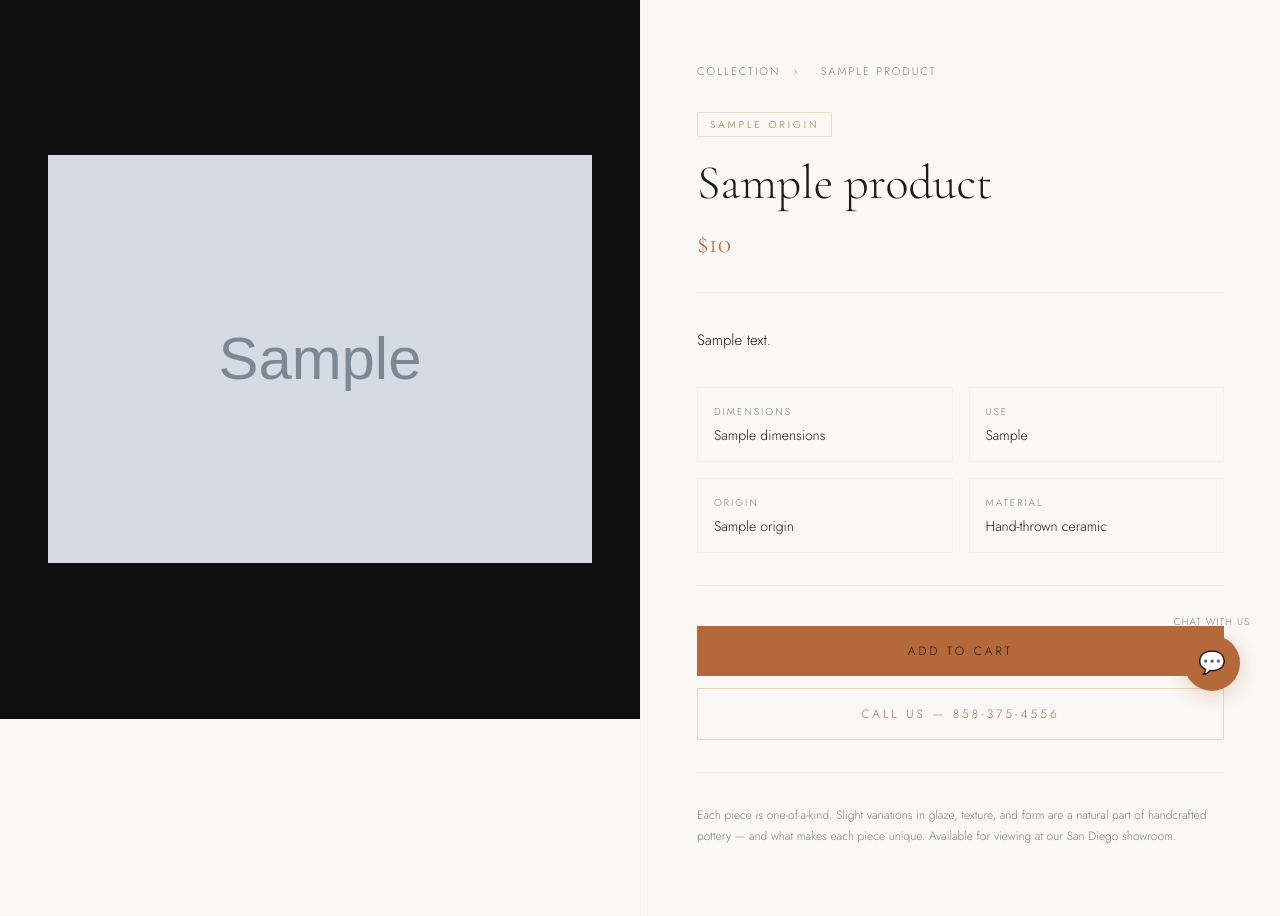
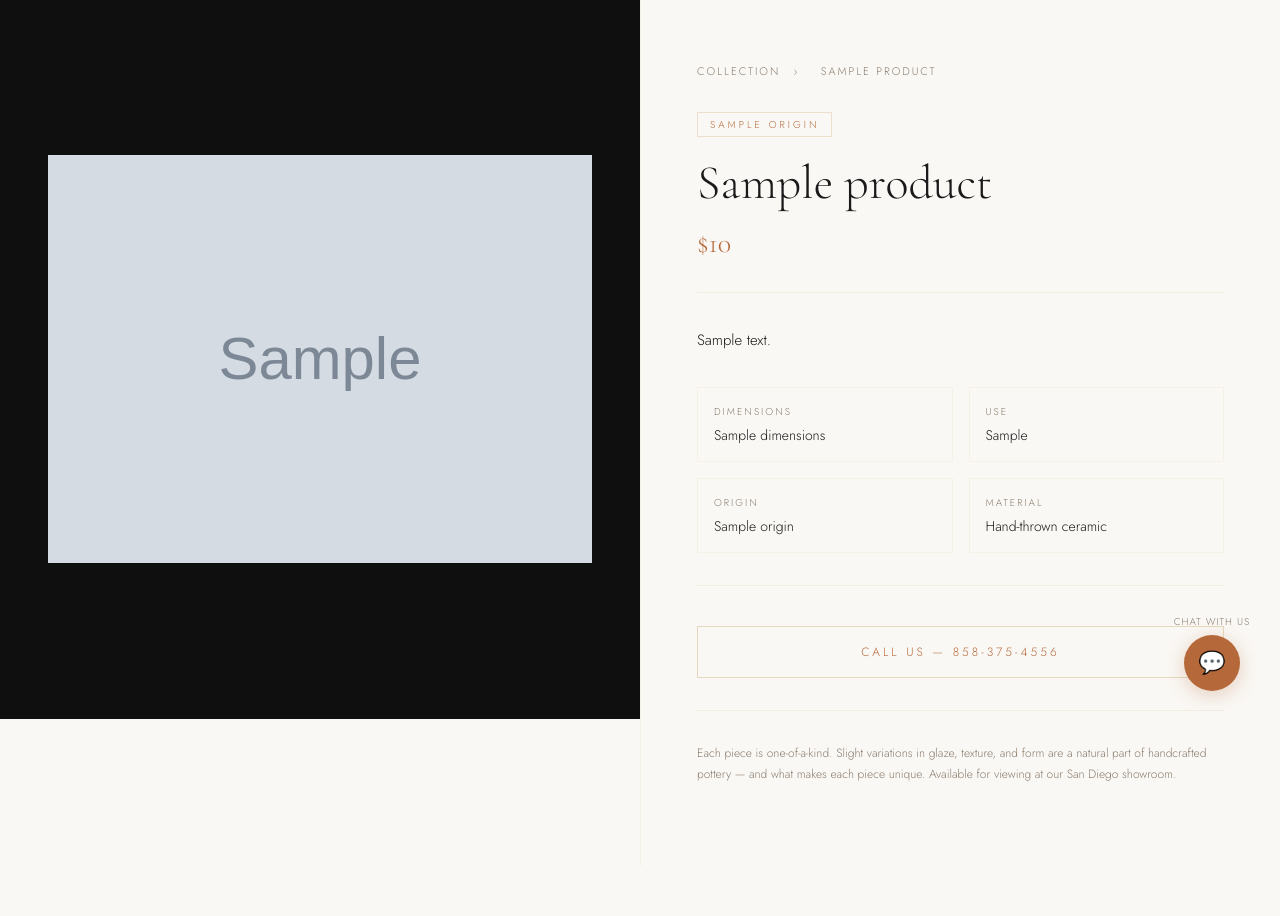
Before and after one commit to itadminvmimports/clay-and-stone-woo, a Flask app: template templates/product.html in a window 1280 px wide. Shown: the part 81-997 px from the top of the page. Run offline with Flask 3, Linux system fonts and the light colour scheme; the template is opened without the code that fills it: most values are stand-ins (such as "Sample title", 1, 10 or a date in 2020); grey boxes marked "Sample" are stand-in pictures.

Commit message:
Remove add to cart, call us only until payment gateway ready

```diff
--- a/templates/product.html
+++ b/templates/product.html
@@ -208,9 +208,9 @@
       <hr class="divider">
 
 <div class="cta-section">
-  <a href="https://villaandmissionimportscom.kinsta.cloud/cart/?add-to-cart={{ product.id }}" class="btn-primary">
+  <!-- <a href="https://villaandmissionimportscom.kinsta.cloud/cart/?add-to-cart={{ product.id }}" class="btn-primary">
     Add to Cart
-  </a>
+  </a> -->
   <a href="tel:8583754556" class="btn-secondary" style="margin-top:12px;">
     Call Us — 858-375-4556
   </a>
@@ -248,25 +248,25 @@
 
 <script>
 
-  async function addToCart() {
-  const res = await fetch('/cart/add', {
-    method: 'POST',
-    headers: { 'Content-Type': 'application/json' },
-    body: JSON.stringify({
-      product_id: {{ product.id }},
-      name:       "{{ product.name }}",
-      price:      {{ product.price }},
-      image:      "{{ product.image }}",
-    })
-  });
-  const data = await res.json();
-  if (data.status === 'ok') {
-    // Update cart count in nav if present
-    const badge = document.getElementById('cart-count');
-    if (badge) badge.textContent = data.count;
-    window.location.href = '/cart';
-  }
-}
+//   async function addToCart() {
+//   const res = await fetch('/cart/add', {
+//     method: 'POST',
+//     headers: { 'Content-Type': 'application/json' },
+//     body: JSON.stringify({
+//       product_id: {{ product.id }},
+//       name:       "{{ product.name }}",
+//       price:      {{ product.price }},
+//       image:      "{{ product.image }}",
+//     })
+//   });
+//   const data = await res.json();
+//   if (data.status === 'ok') {
+//     // Update cart count in nav if present
+//     const badge = document.getElementById('cart-count');
+//     if (badge) badge.textContent = data.count;
+//     window.location.href = '/cart';
+//   }
+// }
 
 async function submitInquiry() {
   const name  = document.getElementById('inq-name').value;
```
